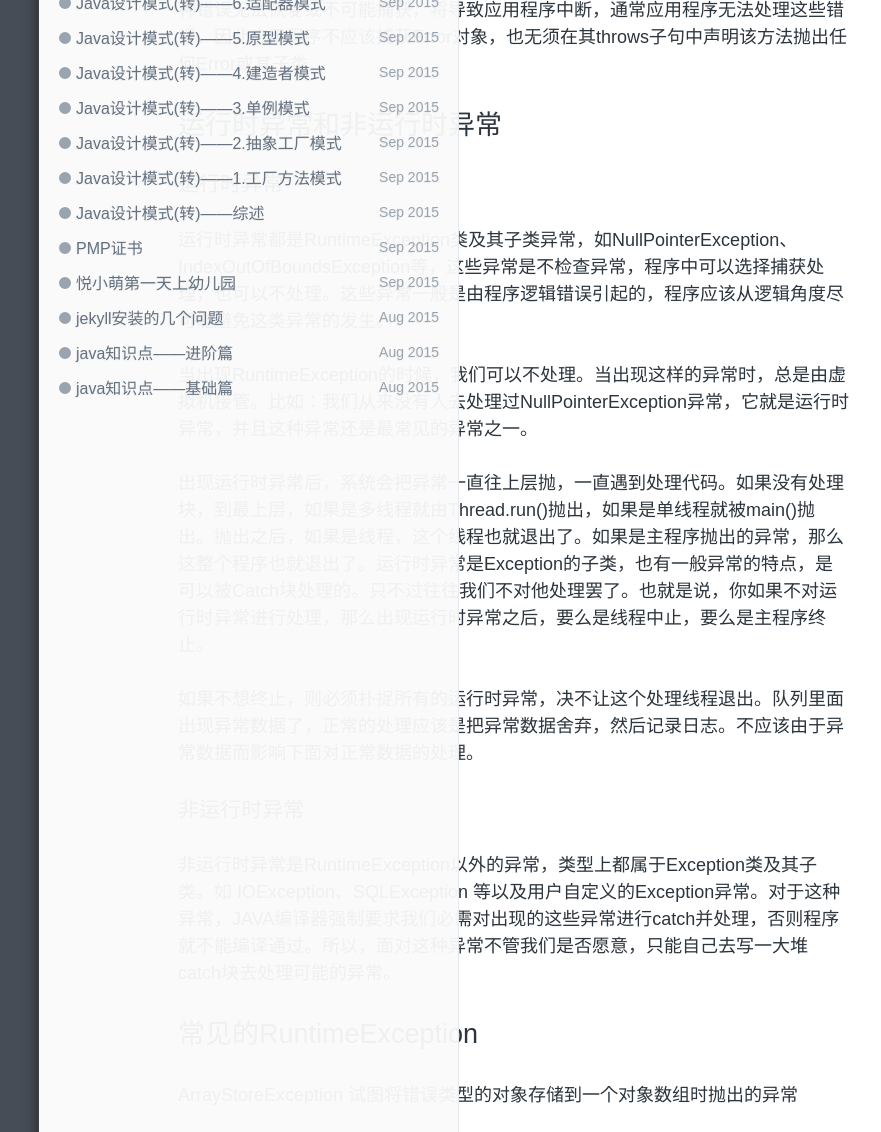
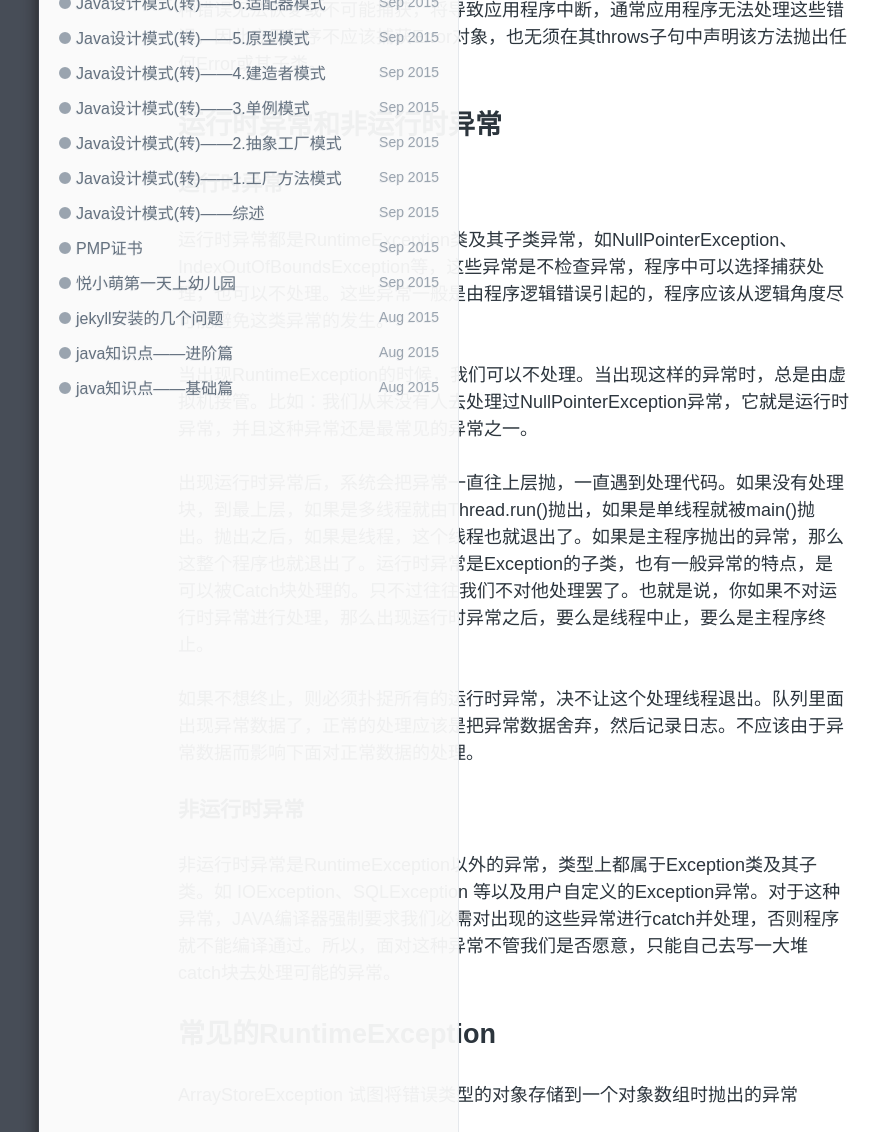
Before and after one commit to DrizztM/DrizztM.github.io, a Jekyll site: the page built from _posts/技术/2015-10-14-Java-exception-mechanism.md, in a window 1280 px wide. Shown: the part 1138-2270 px from the top of the page, without its empty margins (126-1007 px from the left). Built offline with Jekyll 4.4.1, drawn with Linux system fonts in a browser that asks for light colours; Markdown is read by kramdown in place of the engine named in the settings; comment, search, counter and statistics services are not loaded.

Commit message:
修改标题样式

```diff
--- a/assets/css/style.css
+++ b/assets/css/style.css
@@ -392,7 +392,7 @@ a {
       margin: 0 auto; } }
 
 h1, h2, h3, h4, h5, h6 {
-  font-weight: 400; }
+  font-weight: 700; }
 
 #post__title {
   margin: 0;
```
